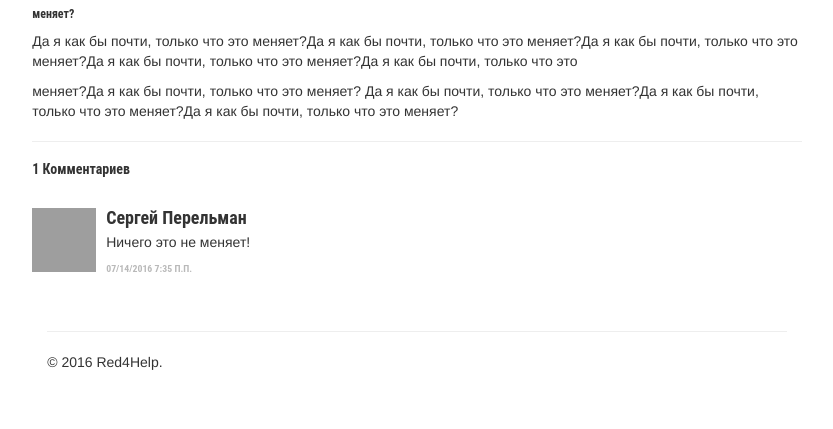
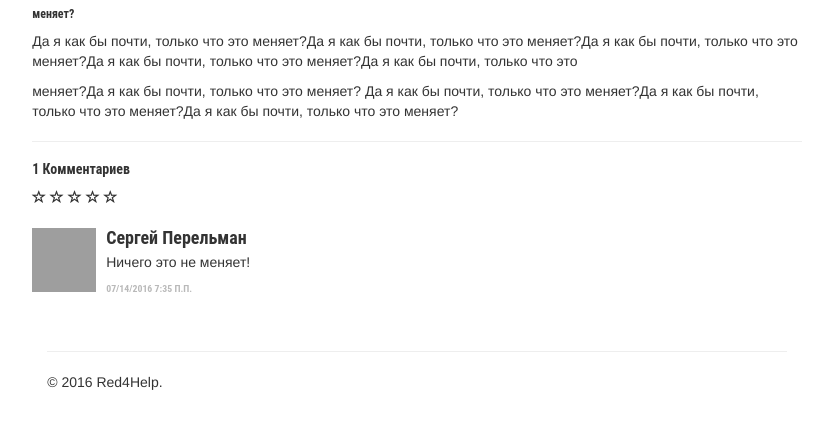
Before and after one commit to VertigoStr/blog, a Django app: page /publication/6/ in a window 1280 px wide. Shown: the part 319-748 px from the top of the page, without its empty margins (260-1093 px from the left). Run offline with Django 3.2, Linux system fonts and the light colour scheme; data comes from the database, SQL or seed files in the repository; both versions use the stored data as it was after the commit; some libraries are stand-ins or nearby versions; grey boxes are pictures that could not be loaded.

Commit message:
js for rating

```diff
--- a/multiblog/models.py
+++ b/multiblog/models.py
@@ -81,6 +81,7 @@ class Publication(models.Model):
 	time = models.DateTimeField(verbose_name='Дата публикации')
 	author = models.ForeignKey('Blogger', on_delete=models.CASCADE, verbose_name='Автор')
 
+
 	def __str__(self):
 		return self.title
 
--- a/multiblog/static/js/my.js
+++ b/multiblog/static/js/my.js
@@ -6,9 +6,39 @@ $(document).ready(function(){
 $('#upload-btn').on('click', function(e) {
 });
 
+$('.rating').click(function(e) {
+	var rating_value = $(this).attr('value');
+	if (rating_value) {
+		$.ajax({
+			url: '/rating/',
+			type: 'GET',
+			data: {'rating_value':rating_value},
+
+			success: function(json){
+				if (!json.error){
+					$('#rating').empty()
+					var i = 0;
+					while (i < 5) {
+						if (i < json.res)
+							$('#rating').append('<span class="glyphicon glyphicon-star rating" value="' + (i + 1) + '"></span>')
+						else
+							$('#rating').append('<span class="glyphicon glyphicon-star-empty rating" value="' + (i + 1) + '"></span>')
+						i++;
+					}
+				}
+			},
+
+			error: function(xhr, errmsg, err) {
+				console.log(xhr.status + ": " + xhr.responseText);
+			}
+
+		});
+	}
+});
+
 
 $('#go_search').on('click', function(e){
-	var input = $('#input-search').val()
+	var input = $('#input-search').val();
 	if (input) {
 		$.ajax( {
 			url: 'search',
--- a/multiblog/templates/multiblog/full.html
+++ b/multiblog/templates/multiblog/full.html
@@ -26,6 +26,13 @@
 			<hr class="featurette-divider">
 
         	<h5 class="muted" value="{{ comments.count }}">{{ comments.count }} Комментариев</h5>
+                <div id ="rating">
+                    <span class="glyphicon glyphicon-star-empty rating" value="1"></span>
+                    <span class="glyphicon glyphicon-star-empty rating" value="2"></span>
+                    <span class="glyphicon glyphicon-star-empty rating" value="3"></span>
+                    <span class="glyphicon glyphicon-star-empty rating" value="4"></span>
+                    <span class="glyphicon glyphicon-star-empty rating" value="5"></span>
+                </div>
                 {% if user.is_authenticated and user != post.author %}
                     <form action="/create_comment/" class="input-group input-group-lg" method="POST" id="comment-form">{% csrf_token %}
 					        <span class="input-group-addon"><span class="glyphicon glyphicon-pencil"></span></span>
--- a/multiblog/urls.py
+++ b/multiblog/urls.py
@@ -10,5 +10,6 @@ urlpatterns = [
 	url(r'^logout/$', 'django.contrib.auth.views.logout', {'next_page': '/'}),
 	url(r'^delete/$', views.delete, name='delete'),
 	url(r'^edit/(?P<pk>[0-9]+)/$', views.edit, name='edit_profile'),
-	url(r'^search/$', views.search, name='search')
+	url(r'^search/$', views.search, name='search'),
+	url(r'^rating/$', views.rating, name='rating'),
 ]
--- a/multiblog/views.py
+++ b/multiblog/views.py
@@ -11,6 +11,12 @@ from django.views.generic.edit import FormView, UpdateView
 import datetime
 import json
 
+def rating(request):
+	if request.GET.get('rating_value'):
+		rating_value = request.GET.get('rating_value')
+		print(rating_value)
+		res = rating_value
+		return HttpResponse(json.dumps({'res':res}), content_type="application/json")
 
 def search(request):
 	if request.GET.get("search_value"):
```
Also changed, not shown: db.sqlite3.
